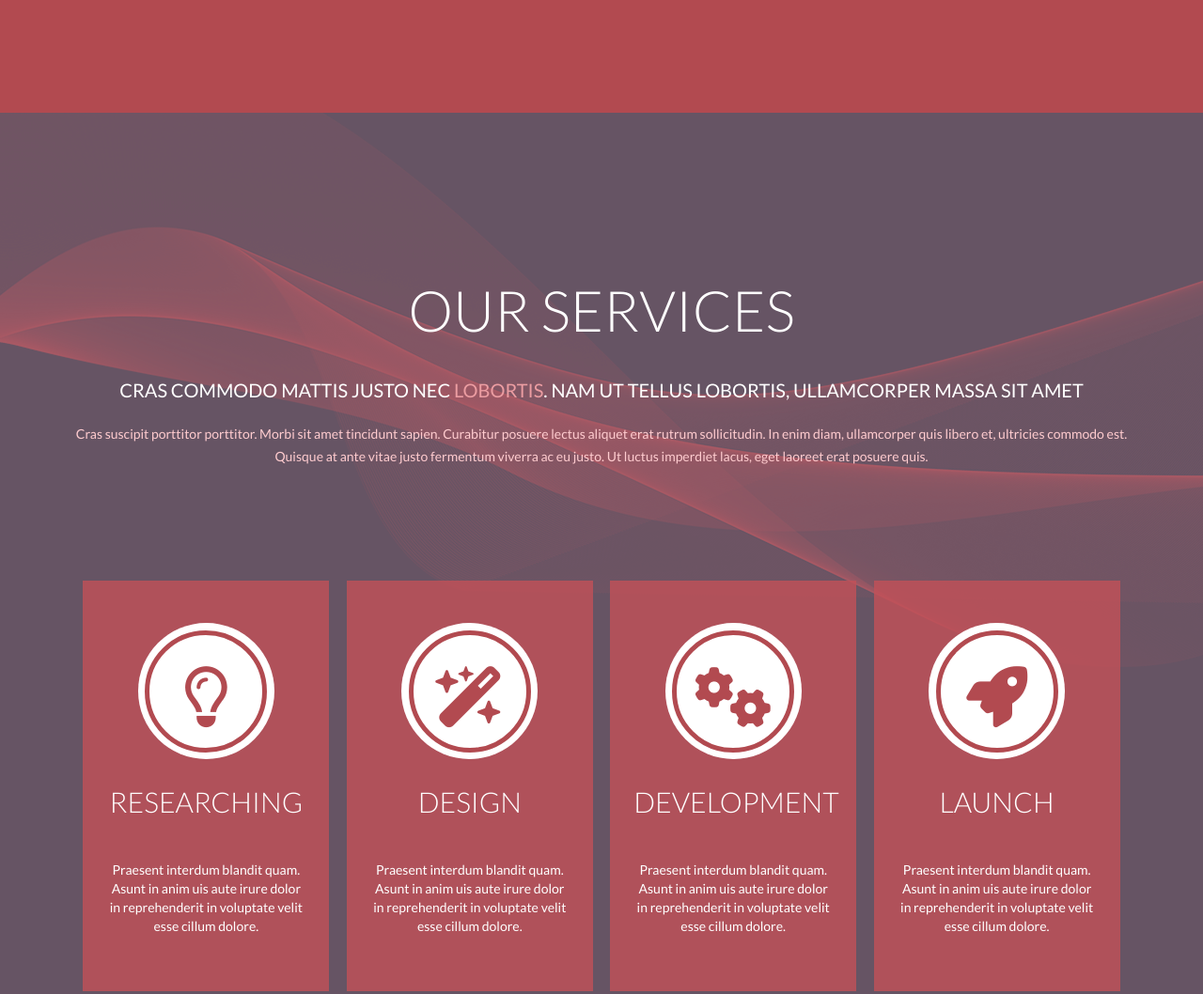
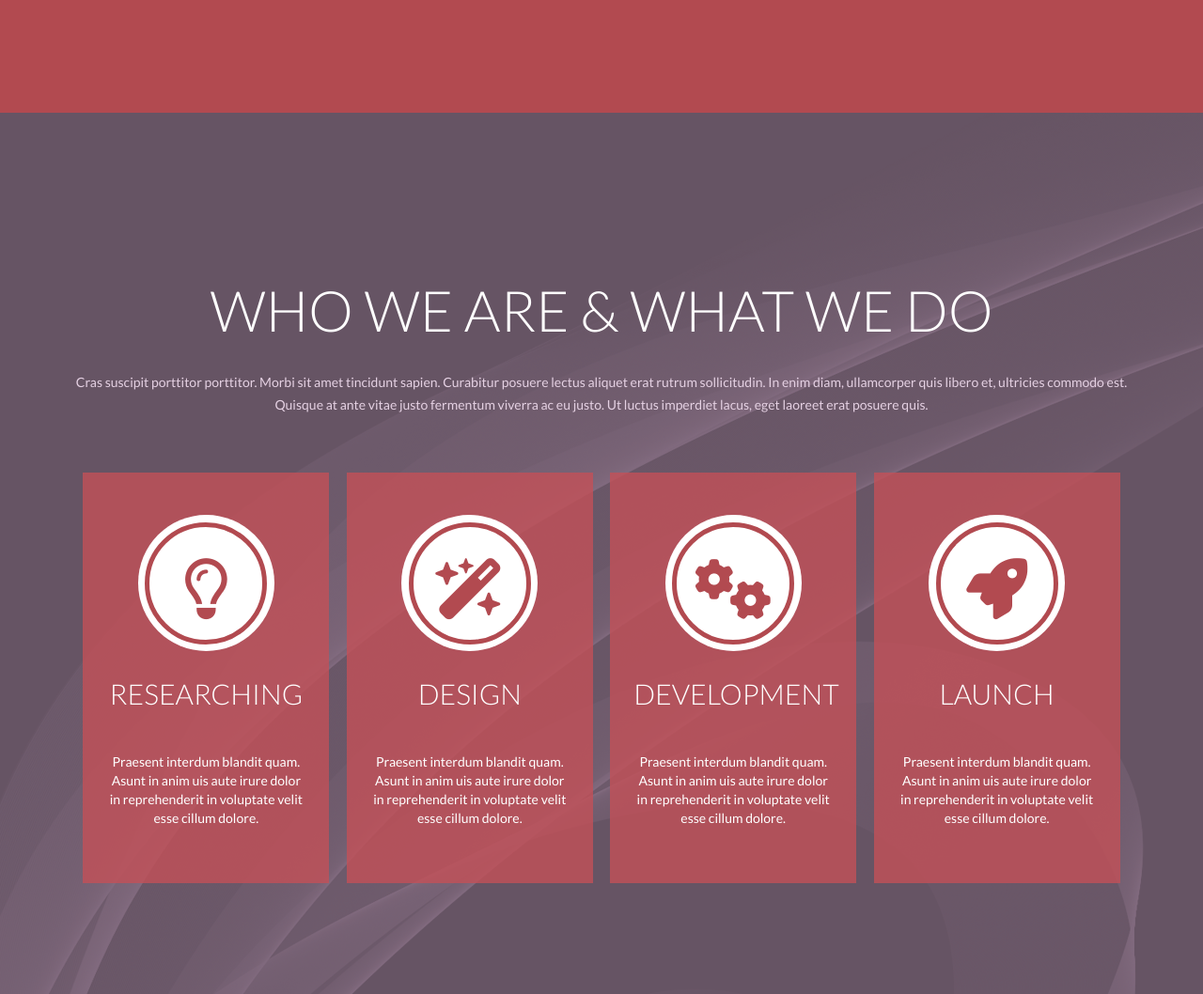
Before and after one commit to evelincius/Acrostia, a plain HTML site: page index.html in a window 1280 px wide. Shown: the part 1900-2958 px from the top of the page at 94% size. Drawn offline with Linux system fonts and the light colour scheme; a web font is replaced by a local one.

Commit message:
last lesson commit

```diff
--- a/css/style.css
+++ b/css/style.css
@@ -195,7 +195,7 @@ h4 {
     background: #b24a50 url("../img/bg-img-services.png") no-repeat;
 }
 .about-page {
-    background: #665464 url("../img/bg-img-services.png") no-repeat;
+    background: #665464 url("../img/bg-img-about.png") no-repeat;
 }
 .content-wrap {
     margin: 0 auto;
@@ -255,3 +255,10 @@ h4 {
     font-size: 14px;
     line-height: 20px;
 }
+.about-page-heading {
+    padding-bottom: 35px;
+}
+.about-page-subheading {
+    color: #e5d1e3;
+    padding-bottom: 60px;
+}
--- a/index.html
+++ b/index.html
@@ -117,11 +117,8 @@
 </section>
 <section class="about-page">
     <div class="content-wrap">
-        <h2 class="services-page-heading">Our services</h2>
-        <h3 class="services-page-subheading-">Cras commodo mattis justo nec <span class="red-text">lobortis</span>. Nam
-            ut tellus lobortis, ullamcorper
-            massa sit amet</h3>
-        <h4 class="page-subheading">Cras suscipit porttitor porttitor. Morbi sit amet tincidunt sapien. Curabitur
+        <h2 class="about-page-heading">Who we are & what we do</h2>
+        <h4 class="about-page-subheading">Cras suscipit porttitor porttitor. Morbi sit amet tincidunt sapien. Curabitur
             posuere lectus aliquet erat rutrum sollicitudin. In enim diam, ullamcorper quis libero et, ultricies commodo
             est. Quisque at ante vitae justo fermentum viverra ac eu justo. Ut luctus imperdiet lacus, eget laoreet erat
             posuere quis.</h4>
```
Also changed, not shown: img/bg-img-about.png (renamed from img/bg-img-design.png).
